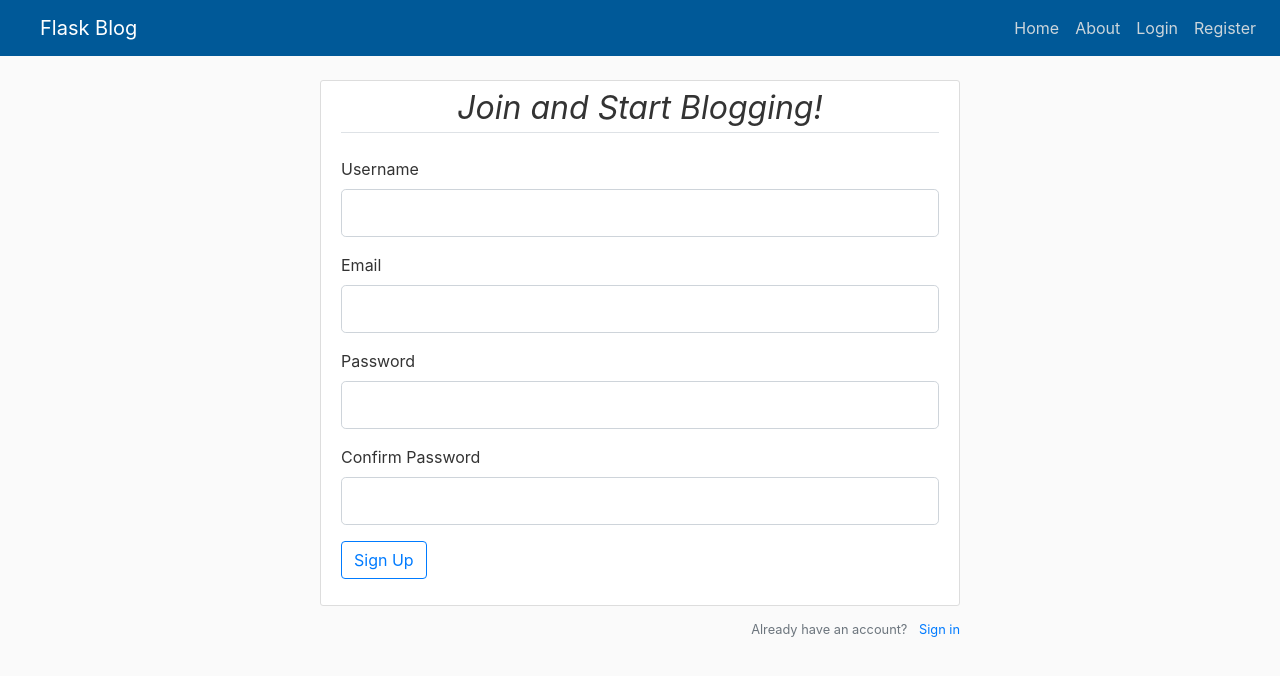
After one commit to bitbard3/blog-flask, a Flask app: page /register in a window 1280 px wide. The commit adds this page. Shown: the top 676 px of the page. Run offline with Flask 3, Linux system fonts and the light colour scheme; some libraries are stand-ins or nearby versions.

Commit message:
Created Registration Page of the website with validators

```diff
--- a/exp.py
+++ b/exp.py
@@ -1,7 +1,7 @@
-from flask import Flask, render_template, url_for
-
+from flask import Flask, render_template, url_for, flash, redirect
+from forms import LoginForm, RegistrationForm
 app = Flask(__name__)
-
+app.config['SECRET_KEY'] = '8562f33c5ce406479b245c3fec88f9fe'
 dummy_data = [
     {
         'author': 'Corey Schafer',
@@ -24,5 +24,21 @@ def home_page():
     return render_template("home.html", posts=dummy_data)
 
 
+@app.route("/register", methods=['POST', 'GET'])
+def register():
+    form = RegistrationForm()
+    if form.validate_on_submit():
+        flash(
+            f'Successfully created an acccount for {form.username.data}!', "success")
+        return redirect(url_for('home_page'))
+    return render_template("register.html", form=form, title="Register")
+
+
+@app.route("/login")
+def login():
+    form = LoginForm()
+    return render_template("login.html", form=form, title="Login")
+
+
 if __name__ == "__main__":
     app.run(debug=True)
--- /dev/null
+++ b/forms.py
@@ -0,0 +1,22 @@
+from flask_wtf import FlaskForm
+from wtforms import StringField, PasswordField, SubmitField, BooleanField
+from wtforms.validators import DataRequired, Length, Email, EqualTo
+
+
+class RegistrationForm(FlaskForm):
+    username = StringField('Username',
+                           validators=[DataRequired(), Length(min=2, max=20)])
+    email = StringField('Email',
+                        validators=[DataRequired(), Email()])
+    password = PasswordField('Password', validators=[DataRequired()])
+    confirm_password = PasswordField('Confirm Password',
+                                     validators=[DataRequired(), EqualTo('password')])
+    submit = SubmitField('Sign Up')
+
+
+class LoginForm(FlaskForm):
+    email = StringField('Email',
+                        validators=[DataRequired(), Email()])
+    password = PasswordField('Password', validators=[DataRequired()])
+    remember = BooleanField('Remember Me')
+    submit = SubmitField('Login')
--- a/requirements.txt
+++ b/requirements.txt
@@ -1 +1,2 @@
 flask
+flask-wtf
--- a/static/main.css
+++ b/static/main.css
@@ -25,10 +25,10 @@ h1, h2, h3, h4, h5, h6 {
 
   .content-section {
     background: #ffffff;
-    padding: 10px 20px;
+    padding: 3px 20px 10px;
     border: 1px solid #dddddd;
     border-radius: 3px;
-    margin-bottom: 20px;
+    margin-bottom: 10px;
   }
 
   .article-title {
@@ -84,3 +84,11 @@ h1, h2, h3, h4, h5, h6 {
 .brand-name{
   margin-left: 1.5rem;
 }
+.legend-text{
+  font-size: 2rem;
+  font-style: italic;
+}
+.form-container{
+  margin-right: 20rem;
+  margin-left: 20rem;
+}
--- a/templates/layout.html
+++ b/templates/layout.html
@@ -36,6 +36,16 @@
 
       </nav>
     </header>
+    {%with messages = get_flashed_messages(with_categories = true)%}
+    {% if  messages%}
+    {% for category,message in messages  %}
+      <div class="alert alert-{{category}}">
+        {{message}}
+      </div>
+    {% endfor %}
+    {% endif %}
+
+    {%endwith%}
 {% block content %}
 
 {% endblock content %}
--- /dev/null
+++ b/templates/login.html
@@ -0,0 +1,4 @@
+{% extends 'layout.html' %}
+{% block content %}
+
+{% endblock content %}
--- /dev/null
+++ b/templates/register.html
@@ -0,0 +1,72 @@
+{% extends 'layout.html' %}
+{% block content %}
+    <div class="form-container">
+        <div class="content-section">
+            <form method="POST" action="">
+                {{form.hidden_tag()}}
+                <fieldset class="form-group">
+                    <legend class="border-bottom mb-2 mt-0 text-center legend-text">Join and Start Blogging!</legend>
+                </fieldset>
+                <div class="form-group mb-3">
+                    {{form.username.label(class="form-control-label")}}
+                    {% if form.username.errors %}
+                    {{form.username(class="form-control form-control-lg is-invalid")}}
+                    <div class="invalid-feedback">
+                        {% for error in form.username.errors%}
+                            <span>{{error}}</span>
+                        {% endfor %}
+                    </div>
+                    {% else %}
+                    {{form.username(class="form-control form-control-lg")}}
+                    {% endif %}
+                </div>
+                <div class="form-group mb-3">
+                    {{form.email.label(class="form-control-label")}}
+                    {% if form.email.errors %}
+                    {{form.email(class="form-control form-control-lg is-invalid")}}
+                    <div class="invalid-feedback">
+                        {% for error in form.email.errors%}
+                            <span>{{error}}</span>
+                        {% endfor %}
+                    </div>
+                    {% else %}
+                    {{form.email(class="form-control form-control-lg")}}
+                    {% endif %}
+                </div>
+                <div class="form-group mb-3">
+                    {{form.password.label(class="form-control-label")}}
+                    {% if form.password.errors %}
+                    {{form.password(class="form-control form-control-lg is-invalid")}}
+                    <div class="invalid-feedback">
+                        {% for error in form.password.errors%}
+                            <span>{{error}}</span>
+                        {% endfor %}
+                    </div>
+                    {% else %}
+                    {{form.password(class="form-control form-control-lg")}}
+                    {% endif %}
+                </div>
+                <div class="form-group mb-3">
+                    {{form.confirm_password.label(class="form-control-label")}}
+                    {% if form.confirm_password.errors %}
+                    {{form.confirm_password(class="form-control form-control-lg is-invalid")}}
+                    <div class="invalid-feedback">
+                        {% for error in form.confirm_password.errors%}
+                            <span>{{error}}</span>
+                        {% endfor %}
+                    </div>
+                    {% else %}
+                    {{form.confirm_password(class="form-control form-control-lg")}}
+                    {% endif %}
+                </div>
+                <div class="form-group">
+                    {{form.submit(class="btn btn-outline-primary")}}
+                </div>
+            </form>
+        </div>
+        <div class="  text-right">
+            <small class="text-muted ">Already have an account? <a class = 'ml-2' href="{{url_for('login')}} ">Sign in</a>
+            </small>
+        </div>
+    </div>
+{% endblock content %}
```
